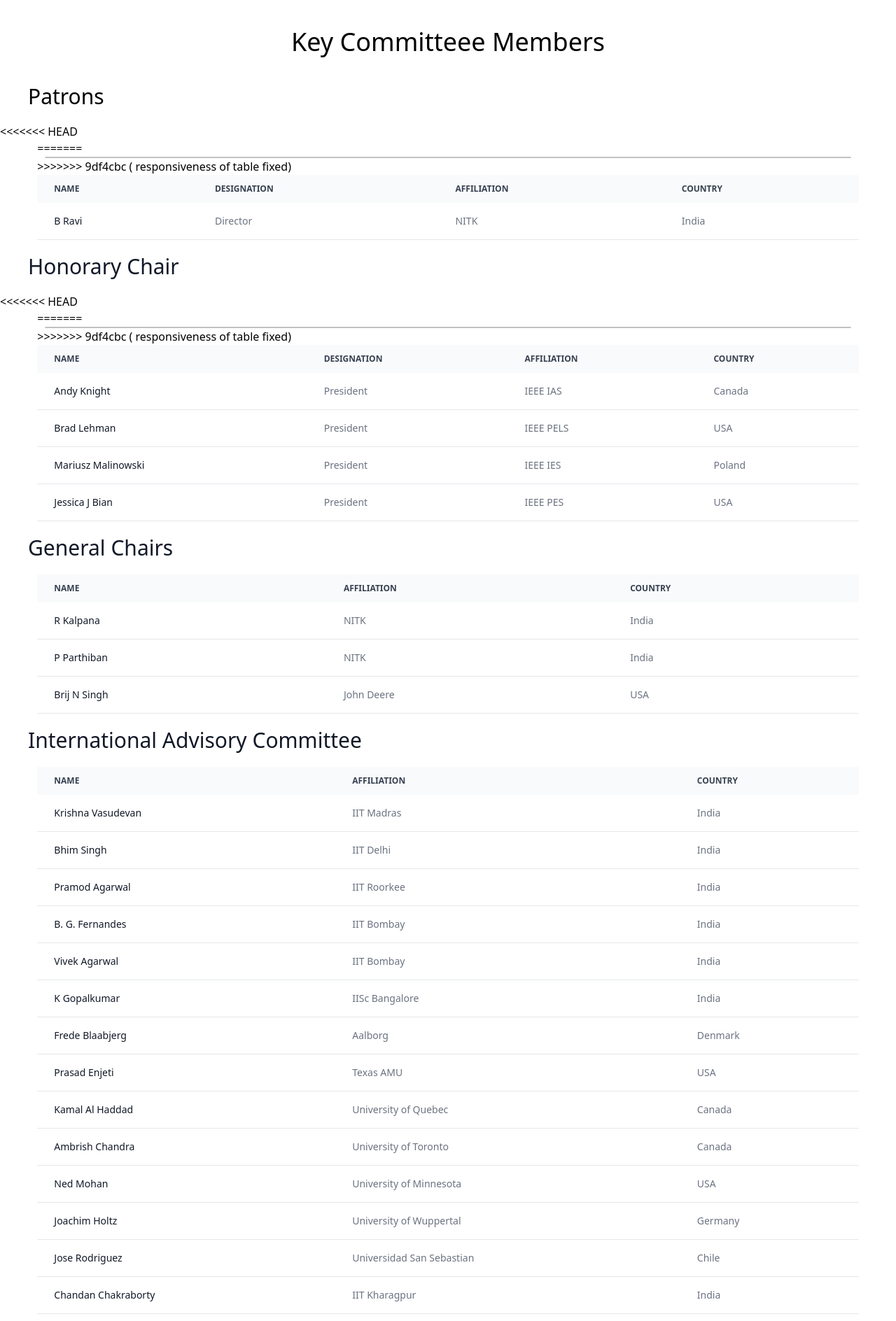
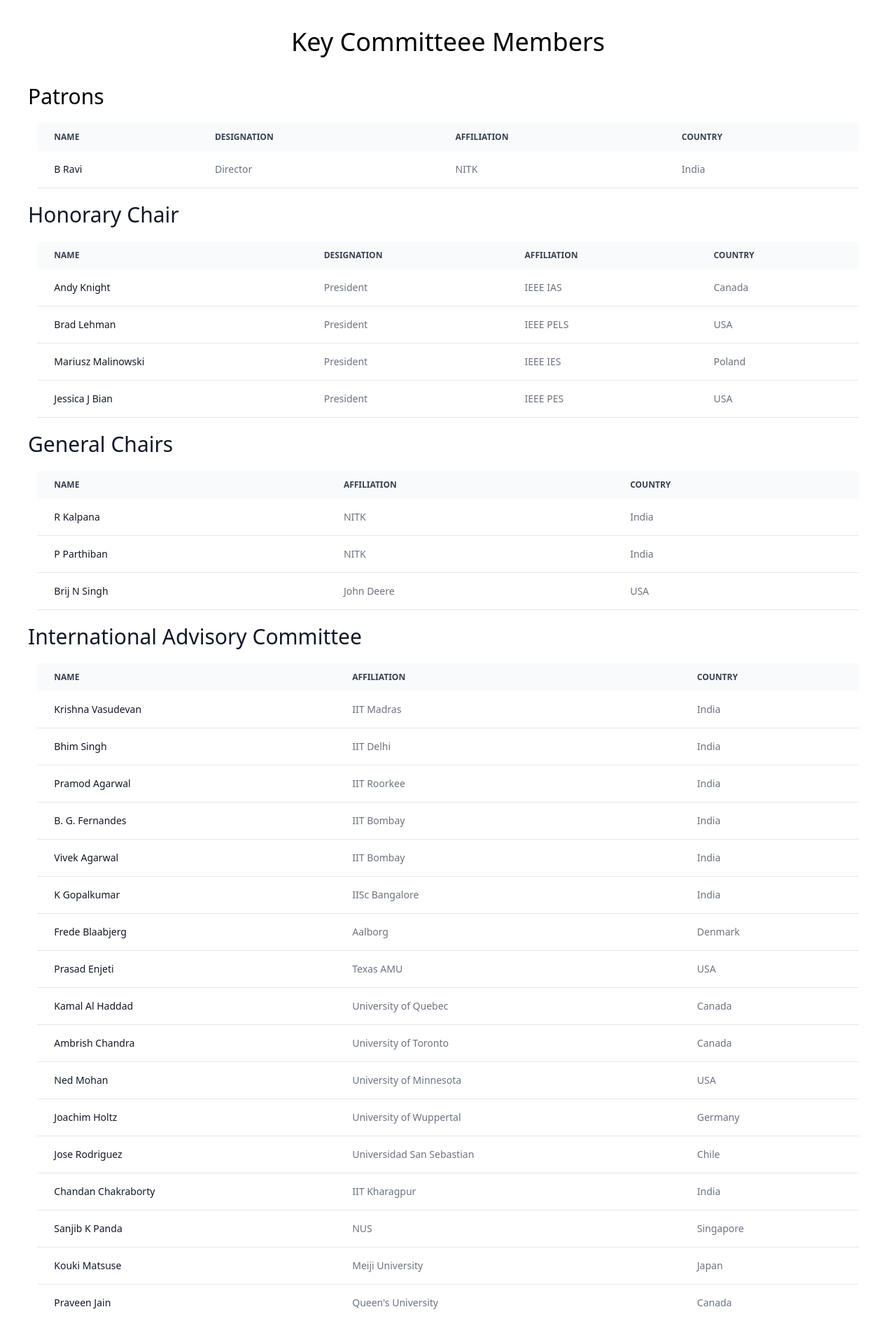
Before and after one commit to anirudhprabhakaran3/pedes-website, a Django app: page /committee/ in a window 1280 px wide. Shown: the part 64-1952 px from the top of the page at 70% size. Run offline with Django 4.2, Linux system fonts and the light colour scheme; some libraries are stand-ins or nearby versions.

Commit message:
updated key members

```diff
--- a/web/templates/pages/committee.html
+++ b/web/templates/pages/committee.html
@@ -15,15 +15,9 @@ Home
 <div style="margin: 20px; margin-left: 40px;">
     <p class="text-3xl text-gray-900, text-left">Patrons</p>
 </div>
-<<<<<<< HEAD
 <div id="patrons">
     <div class="relative overflow-x-auto w-11/12 mx-auto">
         <table class="w-full text-sm text-left text-gray-500">
-=======
-<div id="patrons" class="flex justify-center">
-    <div class="relative overflow-x-auto shadow-md sm:rounded-lg" style="border: 0.5px solid #c2c0c0;width: 90vw;">
-        <table class="w-full table-auto text-sm text-left text-gray-500">
->>>>>>> 9df4cbc ( responsiveness of table fixed)
             <thead class="text-xs text-gray-700 uppercase bg-gray-50 ">
                 <tr>
                     <th scope="col" class="px-6 py-3">
@@ -64,15 +58,9 @@ Home
     <p class="text-3xl text-gray-900 , text-left">Honorary Chair</p>
 </div>
 
-<<<<<<< HEAD
 <div id="HonoraryChair">
     <div class="relative overflow-x-auto w-11/12 mx-auto">
         <table class="w-full text-sm text-left text-gray-500 ">
-=======
-<div id="HonoraryChair" class="flex justify-center">
-    <div class="relative overflow-x-auto shadow-md sm:rounded-lg" style="border: 0.5px solid #c2c0c0;width: 90vw;">
-        <table class="w-full table-auto text-sm text-left text-gray-500 ">
->>>>>>> 9df4cbc ( responsiveness of table fixed)
             <thead class="text-xs text-gray-700 uppercase bg-gray-50">
                 <tr>
                     <th scope="col" class="px-6 py-3">
```
